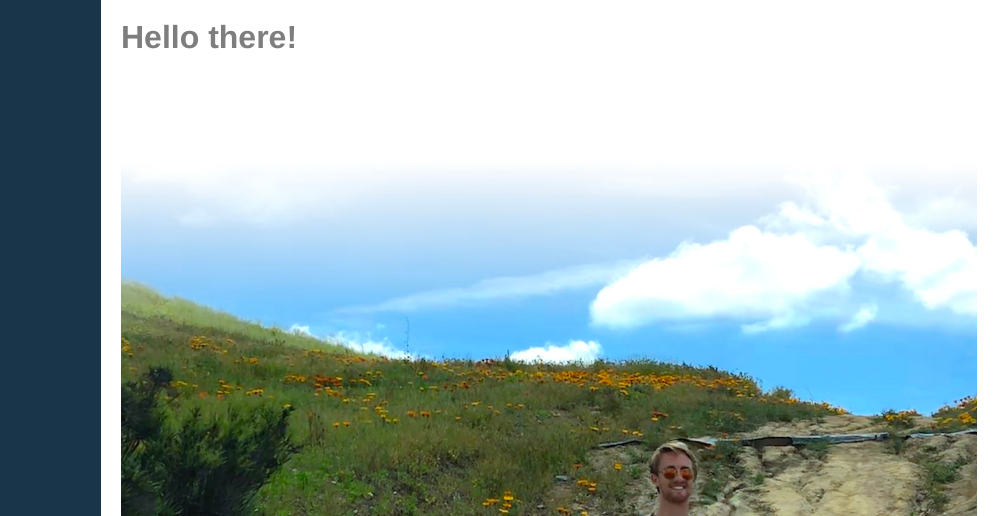
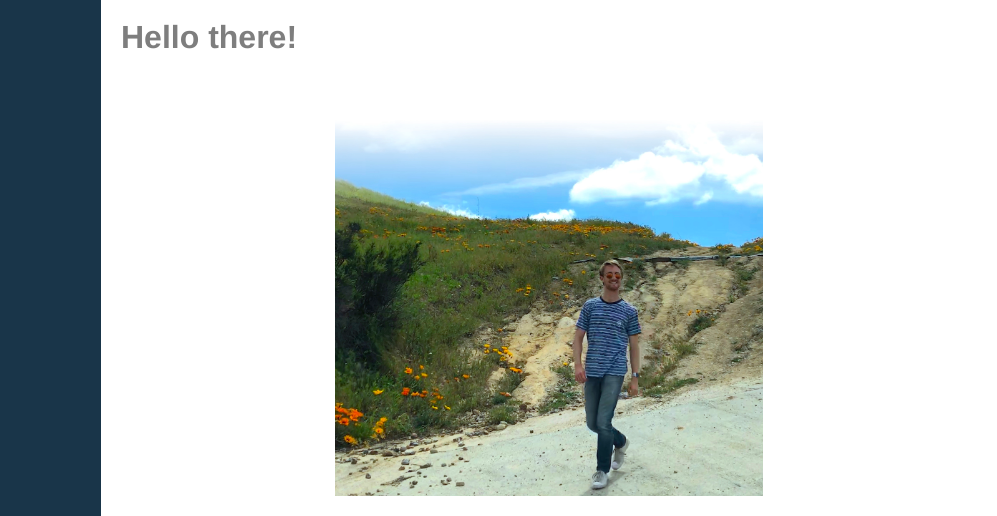
Before and after one commit to wtait1/website, a Gatsby site: page /about in a window 1280 px wide. Shown: the top 516 px of the page, 283-1280 px from the left. Built offline with nearby package versions, Linux system fonts and the light colour scheme; Gatsby itself is replaced by a stand-in of ours; some packages are replaced by stand-ins of ours.

Commit message:
Limit size of "about me" image via styled component

```diff
--- a/package.json
+++ b/package.json
@@ -6,7 +6,7 @@
   "author": "Vimalraj Selvam",
   "license": "MIT",
   "scripts": {
-    "develop": "gatsby develop",
+    "dev": "gatsby develop",
     "start": "npm run develop",
     "build": "gatsby build",
     "serve": "gatsby serve",
@@ -19,7 +19,7 @@
     "gatsby": "^2.18.21",
     "gatsby-cli": "^2.8.26",
     "gatsby-plugin-manifest": "^2.0.12",
-    "gatsby-plugin-offline": "^2.0.20",
+    "gatsby-plugin-offline": "^3.2.0",
     "gatsby-plugin-react-helmet": "^3.0.4",
     "gatsby-plugin-s3": "^0.2.5",
     "gatsby-plugin-sharp": "^2.0.35",
--- a/src/pages/about.js
+++ b/src/pages/about.js
@@ -1,8 +1,12 @@
 import React from 'react'
+import Layout from '../components/layout'
+import me from "./about_me.jpg"
+import styled from 'styled-components'
 
-import Layout from '../components/layout'
-
-import me from "./about_me.jpg"
+const StyledImage = styled.img`
+  max-width: 50%;
+  align-self: center;
+`
 
 export default () => (
   <Layout>
@@ -10,7 +14,7 @@ export default () => (
       Hello there!
     </h1>
 
-    <img src={me} alt="me" />
+    <StyledImage src={me} alt="me"/>
 
     <p>
       My name is Will.  I'm a software engineer by weekday, outdoor enthusiast by weekend,
```
